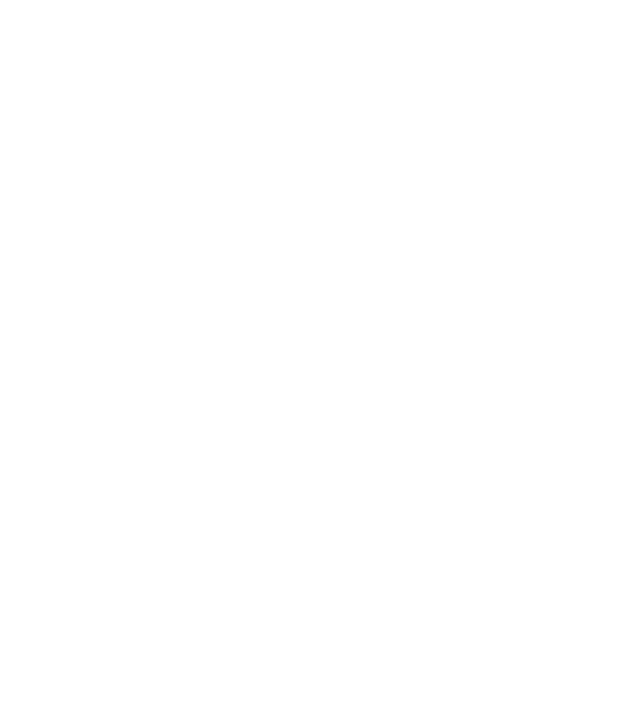
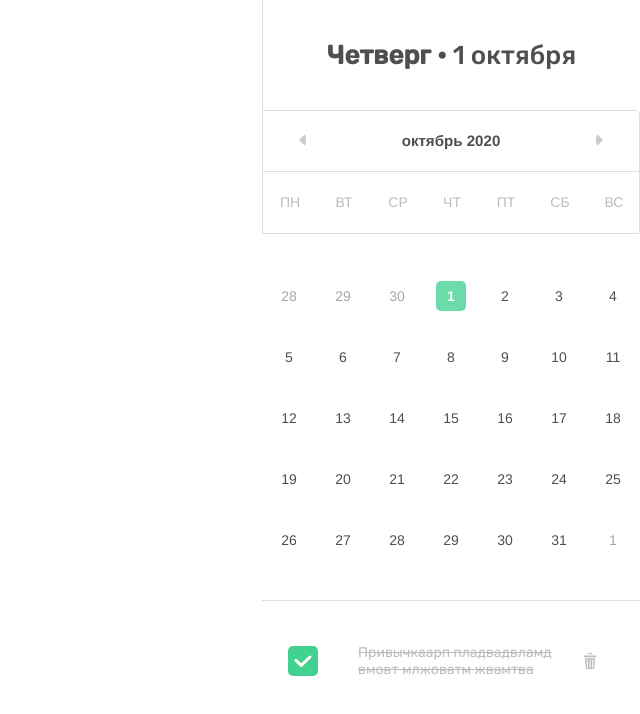
Before and after one commit to Kateryna-Vyshnevetska/goIT-react-team-project, a React app: page / in a window 1280 px wide. Shown: the whole page, without its empty margins (640-1280 px from the left). Built offline with nearby package versions, Linux system fonts and the light colour scheme.

Commit message:
Improvements

```diff
--- a/src/components/App.js
+++ b/src/components/App.js
@@ -7,6 +7,7 @@ import { PageNotFound } from "../pages/pageNotFound/PageNotFound";
 import { CheckListPage } from "../pages/checkListPage/CheckListPage";
 import { BasicInput } from "./BasicInput/BasicInput";
 import CustomButton from "./CustomButton/CustomButton";
+import { RightSideBar } from "./RightSideBar/RightSideBar";
 // import {
 //   SubscriptionsPage,
 //   PageNotFound,
@@ -24,6 +25,7 @@ export function App() {
   return (
     <>
       {/* <HomePage /> */}
+      <RightSideBar />
       {/* <CheckListPage /> */}
       {/* <Suspense fallback={<Spinner />}> */}
       {/* <Switch> */}
--- /dev/null
+++ b/src/components/RightSideBar/CalendarChecklist.js
@@ -0,0 +1,34 @@
+import React from "react";
+import {
+  calendarChecklistItem,
+  calendarChecklist,
+  calendarChecklistItemProgress,
+  calendarChecklistItemProgressDone,
+  calendarChecklistItemText,
+  calendarChecklistItemTextDone,
+  calendarChecklistItemButton,
+} from "./rightSideBar.module.css";
+
+export const CalendarChecklist = () => {
+  return (
+    <ul className={calendarChecklist}>
+      <li>
+        <div className={calendarChecklistItem}>
+          <span
+            className={
+              false ? calendarChecklistItemProgress : calendarChecklistItemProgressDone
+            }
+          >
+            {false && "time"}
+          </span>
+          <span
+            className={false ? calendarChecklistItemText : calendarChecklistItemTextDone}
+          >
+            Привычкаарп пладвадвламд вмовт млжоватм жвамтва
+          </span>
+          <button className={calendarChecklistItemButton}></button>
+        </div>
+      </li>
+    </ul>
+  );
+};
--- a/src/components/RightSideBar/RightSideBar.js
+++ b/src/components/RightSideBar/RightSideBar.js
@@ -1,5 +1,6 @@
 import React from "react";
 import { Calendar } from "./Calendar";
+import { CalendarChecklist } from "./CalendarChecklist";
 import { rightSideBarContainer } from "./rightSideBar.module.css";
 import { RightSideBarHeader } from "./RightSideBarHeader";
 
@@ -8,6 +9,7 @@ export const RightSideBar = () => {
     <div className={rightSideBarContainer}>
       <RightSideBarHeader />
       <Calendar />
+      <CalendarChecklist />
     </div>
   );
 };
--- a/src/components/RightSideBar/rightSideBar.module.css
+++ b/src/components/RightSideBar/rightSideBar.module.css
@@ -20,8 +20,72 @@
 }
 
 .headerWeekDay {
-  font-family: Rubik;
+  font-family: "Rubik";
   font-style: normal;
   font-weight: 600;
   text-transform: capitalize;
 }
+
+.calendarChecklist {
+  list-style-type: none;
+}
+
+.calendarChecklistItem {
+  margin-top: 40px;
+  display: flex;
+  align-items: center;
+}
+
+.calendarChecklistItemProgress {
+  color: #43d190;
+  margin-left: 26px;
+  margin-right: 35px;
+}
+
+.calendarChecklistItemProgressDone {
+  margin-left: 26px;
+  margin-right: 40px;
+
+  width: 31px;
+  height: 30px;
+  background-image: url(../images/done_icon.svg);
+}
+
+.calendarChecklistItemText {
+  font-family: Rubik;
+  font-style: normal;
+  font-weight: normal;
+  font-size: 14px;
+  line-height: 17px;
+  display: flex;
+  white-space: ;
+  align-items: center;
+  color: #4f4f4f;
+  max-width: 211px;
+}
+
+.calendarChecklistItemTextDone {
+  font-family: Rubik;
+  font-style: normal;
+  font-weight: normal;
+  font-size: 14px;
+  line-height: 17px;
+  display: flex;
+  flex-wrap: wrap;
+  align-items: center;
+  max-width: 211px;
+
+  text-decoration-line: line-through;
+  color: #bdbdbd;
+}
+
+.calendarChecklistItemButton {
+  width: 16px;
+  height: 16px;
+  margin-left: 13px;
+  margin-right: 42px;
+
+  border: none;
+  background-color: #fff;
+  background-image: url(../images/trash_bin.svg);
+}
```
Also changed, not shown: src/components/RightSideBar/DateChecklist.js (deleted, +0 -14 lines), src/components/images/done_icon.svg (added), src/components/images/trash_bin.svg (added).
